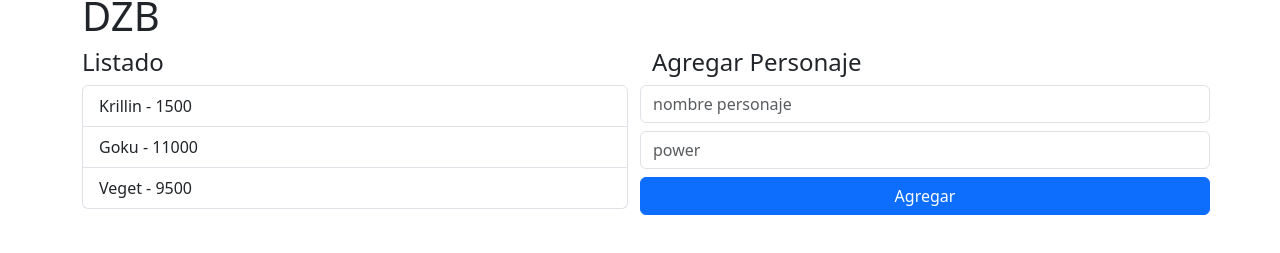
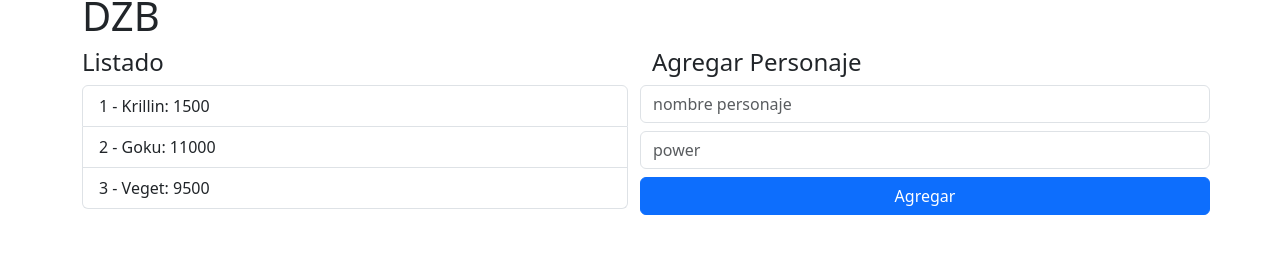
Before and after one commit to LucianoVelasquez/angular, an Angular app: page / in a window 1280 px wide. Shown: the part 137-390 px from the top of the page. Built offline with nearby package versions, Linux system fonts and the light colour scheme.

Commit message:
learning ngFor

```diff
--- a/src/app/dbz/components/list/list.component.html
+++ b/src/app/dbz/components/list/list.component.html
@@ -1,9 +1,9 @@
 <h4>Listado</h4>
 <ul class="list-group">
-  <li *ngFor="let character of characterlist"
+  <li *ngFor="let character of characterlist; let i = index"
    class="list-group-item">
 
-   {{character.name}} - {{character.power}}
+   {{i+1}} - {{character.name}}: {{character.power}}
 
   </li>
 </ul>
```
